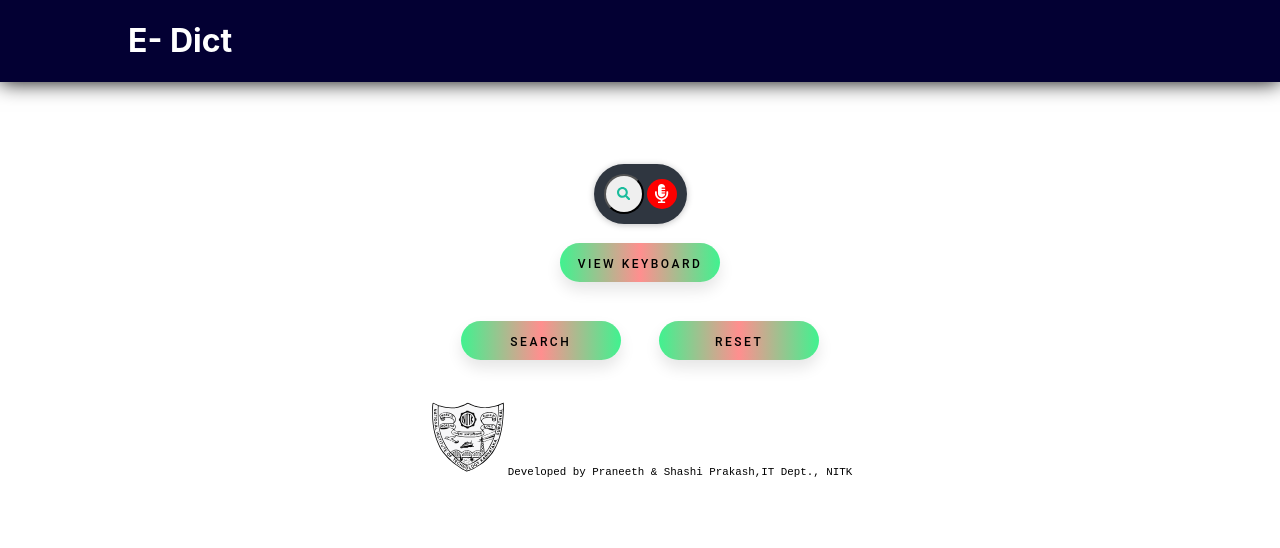
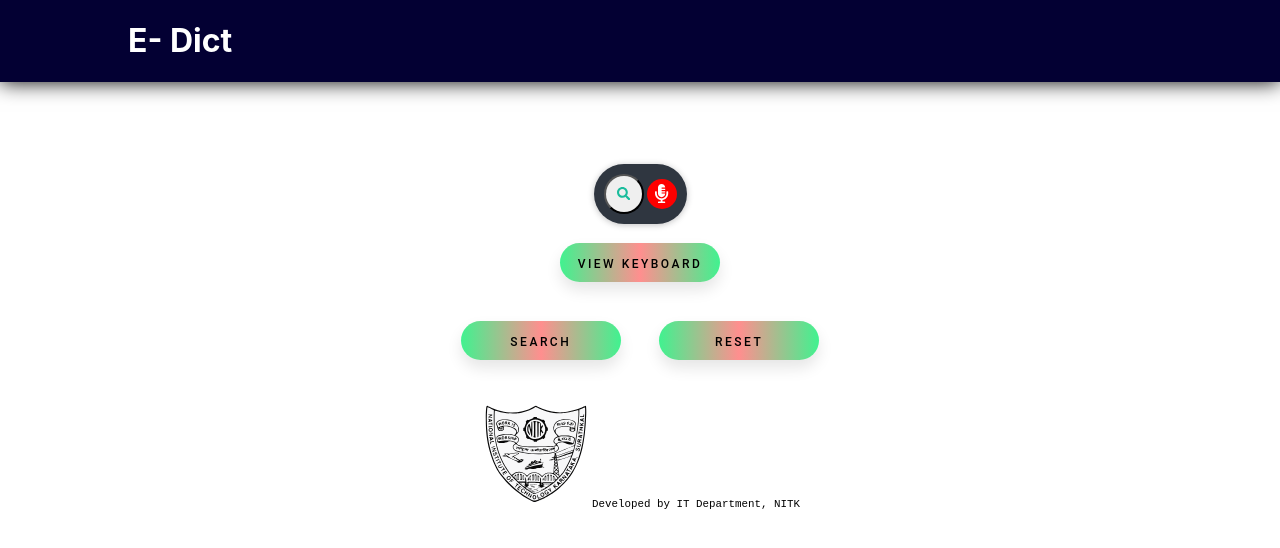
Before and after one commit to prakash204/e-dict, a React (Create React App) app in the folder e-dict/: page / in a window 1280 px wide. Shown: the top 548 px of the page. Built offline with nearby package versions, Linux system fonts and the light colour scheme.

Commit message:
changed footer content

```diff
--- a/e-dict/src/home.css
+++ b/e-dict/src/home.css
@@ -129,15 +129,15 @@
 .watermark {
     margin : 1rem;
     bottom: 1rem;
+    left: 1rem;
     background-color: rgb(255 255 255 / 49%);
     display:block;
     flex-wrap: wrap;
-    z-index: -1;
 }
 
 .watermark img{
-  width: 5rem;
-  height: 5rem;
+  width: 7rem;
+  height: 7rem;
   left: 1rem;
 }
 .watermark span{
--- a/e-dict/src/home.js
+++ b/e-dict/src/home.js
@@ -412,7 +412,7 @@ class Home extends Component {
 
                 <div class="watermark">
                     <img src={logo} alt="nitk logo"/>
-                    <span>Developed by Praneeth & Shashi Prakash,IT Dept., NITK</span>
+                    <span>Developed by IT Department, NITK</span>
                 </div>
 
             </div>
```
